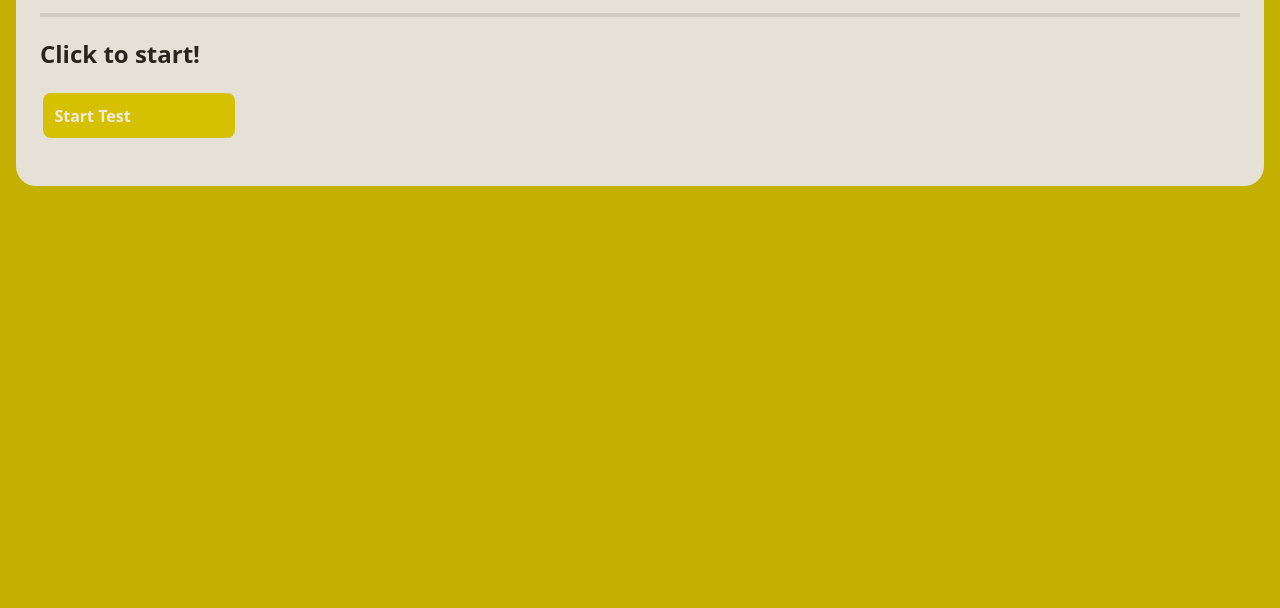
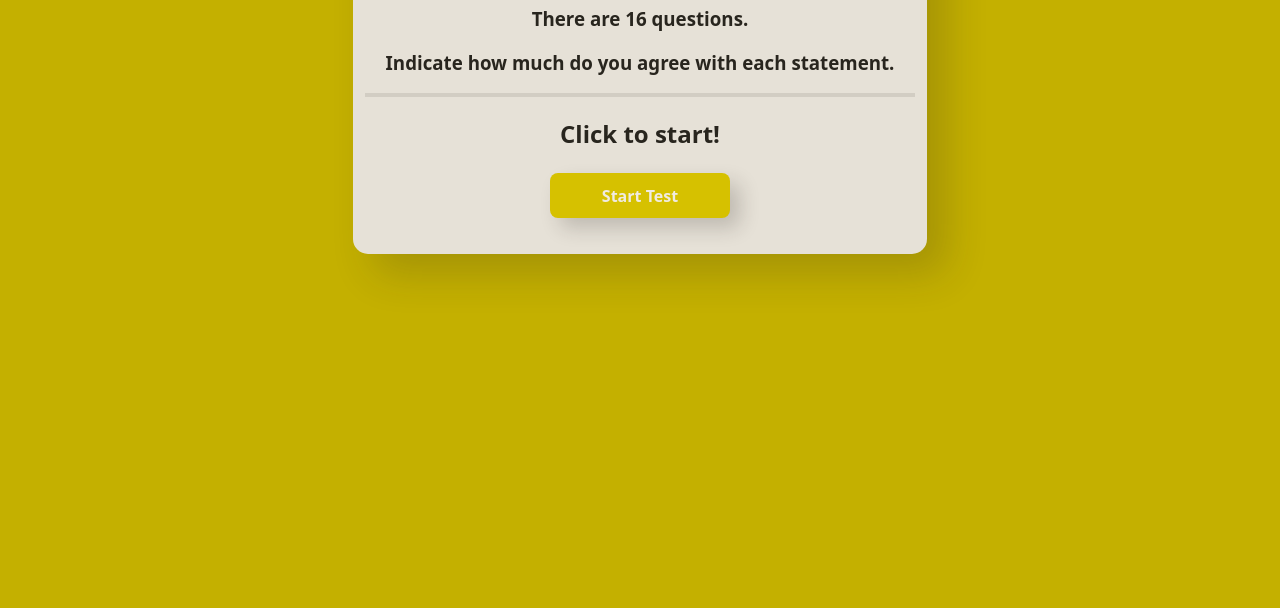
Before and after one commit to InteresTHINGS-ygt/AugmentedPersonality, a plain HTML site: page CPTI.html in a window 1280 px wide. Shown: the part 192-800 px from the top of the page. Drawn offline with Linux system fonts and the light colour scheme.

Commit message:
responsive

```diff
--- a/style.css
+++ b/style.css
@@ -9,17 +9,23 @@ a {
     color: rgb(240, 235, 225);
     text-decoration: none;
     background-color: rgb(0, 0, 0);
-    margin: 0.2em;
-    padding: 0.5em;
-    border-radius: 0.5em;
+    margin: 0.8vw;
+    padding: 1.5vw;
+    border-radius: 1.5vw;
     display: inline-block;
+    box-shadow: 1vw 1vw 2vw rgba(40, 37, 30, 0.2);
 }
 
 div.main {
-    border-radius: 20px;
+    border-radius: 2.5vw;
     background-color: rgb(230, 225, 215);
-    padding: 1.5em;
-    margin: 0.5em;
+    padding: 3vw;
+    box-shadow: 2vw 2vw 4vw rgba(40, 37, 30, 0.2);
+    font-size: 3.3vw;
+    width: 90%;
+    text-align: center;
+    margin: auto;
+    margin-top: 3vw;
 }
 
 span {
@@ -69,23 +75,32 @@ input[type="button"] {
     padding: 0.7em;
     font-family: system-ui, Arial, Helvetica, sans-serif;
     font-weight: bold;
-    font-size: 12pt;
+    font-size: 3vw;
     background-color: rgb(20, 140, 100);
     border: none;
     border-radius: 0.5em;
     margin: 0.2em;
-    width: 12em;
-    text-align: left;
+    width: 35vw;
+    text-align: center;
     color: rgb(240, 235, 225);
-    transition-duration: 0.3s;
+    transition-duration: 0.2s;
+    box-shadow: 1vw 1vw 2vw rgba(40, 37, 30, 0.2);
+}
+
+input[type="button"]:default {
+    transition-duration: 0.2s;
 }
 
 input[type="button"]:hover {
     background-color: rgb(94, 94, 94);
+    transition-duration: 0.2s;
+    box-shadow: 1vw 1vw 2vw rgba(40, 37, 30, 0.4);
 }
 
 input[type="button"]:active {
     background-color: rgb(20, 20, 20);
+    transition-duration: 0.2s;
+    box-shadow: 1vw 1vw 2vw rgba(40, 37, 30, 0.6);
 }
 
 input[type="range"] {
@@ -93,5 +108,67 @@ input[type="range"] {
 }
 
 hr {
-    border: 2px solid rgb(210, 205, 195)
+    border: 0.3vw solid rgb(210, 205, 195);
 }
+
+@media only screen and (min-width: 600px){
+    a {
+        color: rgb(240, 235, 225);
+        text-decoration: none;
+        background-color: rgb(0, 0, 0);
+        margin: 4px;
+        padding: 8px;
+        border-radius: 8px;
+        display: inline-block;
+        box-shadow: 10px 10px 20px rgba(40, 37, 30, 0.2);
+    }
+
+    div.main {
+        border-radius: 15px;
+        background-color: rgb(230, 225, 215);
+        padding: 12px;
+        box-shadow: 20px 20px 40px rgba(40, 37, 30, 0.2);
+        font-size: 16px;
+        width: 550px;
+        text-align: center;
+        margin: auto;
+        margin-top: 100px;
+        margin-bottom: 100px;
+    }
+
+    input[type="button"] {
+        padding: 0.7em;
+        font-family: system-ui, Arial, Helvetica, sans-serif;
+        font-weight: bold;
+        font-size: 12pt;
+        background-color: rgb(20, 140, 100);
+        border: none;
+        border-radius: 0.5em;
+        margin: 0.2em;
+        width: 180px;
+        text-align: center;
+        color: rgb(240, 235, 225);
+        transition-duration: 0.2s;
+        box-shadow: 10px 10px 20px rgba(40, 37, 30, 0.2);
+    }
+
+    input[type="button"]:default {
+        transition-duration: 0.2s;
+    }
+
+    input[type="button"]:hover {
+        background-color: rgb(94, 94, 94);
+        transition-duration: 0.2s;
+        box-shadow: 10px 10px 20px rgba(40, 37, 30, 0.2);
+    }
+
+    input[type="button"]:active {
+        background-color: rgb(20, 20, 20);
+        transition-duration: 0.2s;
+        box-shadow: 10px 10px 20px rgba(40, 37, 30, 0.2);
+    }
+
+    hr {
+        border: 2px solid rgb(210, 205, 195);
+    }
+}
```
Also changed, not shown: changelog.html (+10 -7 lines), index.html (+1 -1 lines).
